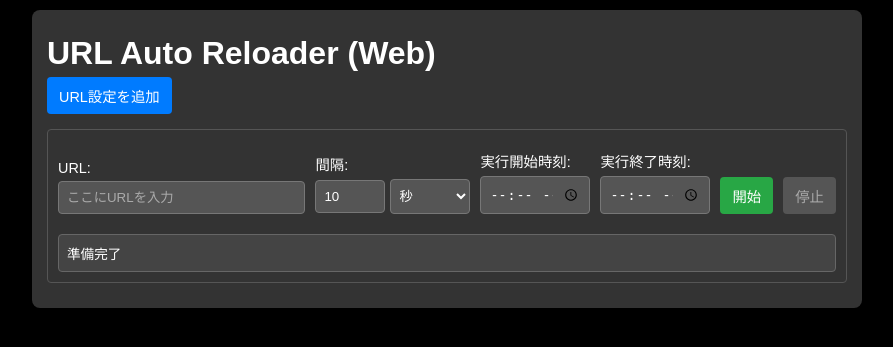
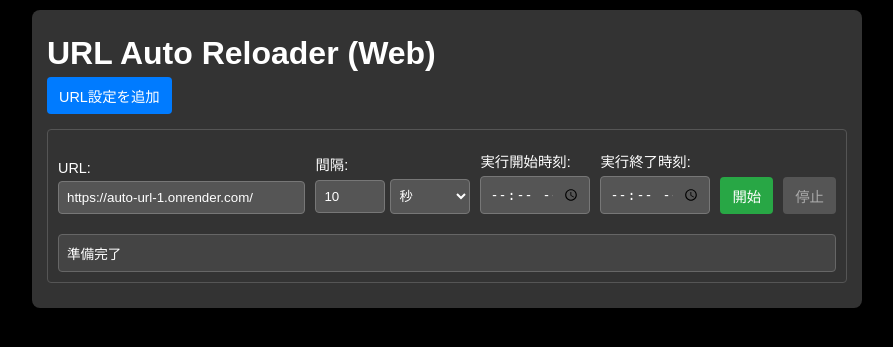
Before and after one commit to TTT3216/auto_url_1, a Flask app: page / in a window 1280 px wide. Shown: the top 347 px of the page, without its empty margins (193-1086 px from the left). Run offline with Flask 3, Linux system fonts and the light colour scheme.

Commit message:
Update index.html

```diff
--- a/templates/index.html
+++ b/templates/index.html
@@ -127,7 +127,7 @@
             <div class="control-set" data-set-id="0" data-backend-set-id="">
                 <div class="url-input-group">
                     <label for="url-0">URL:</label>
-                    <input type="text" id="url-0" class="url-input" value="" placeholder="ここにURLを入力">
+                    <input type="text" id="url-0" class="url-input" value="https://auto-url-1.onrender.com/" placeholder="ここにURLを入力">
                 </div>
 
                 <div class="interval-group">
```
